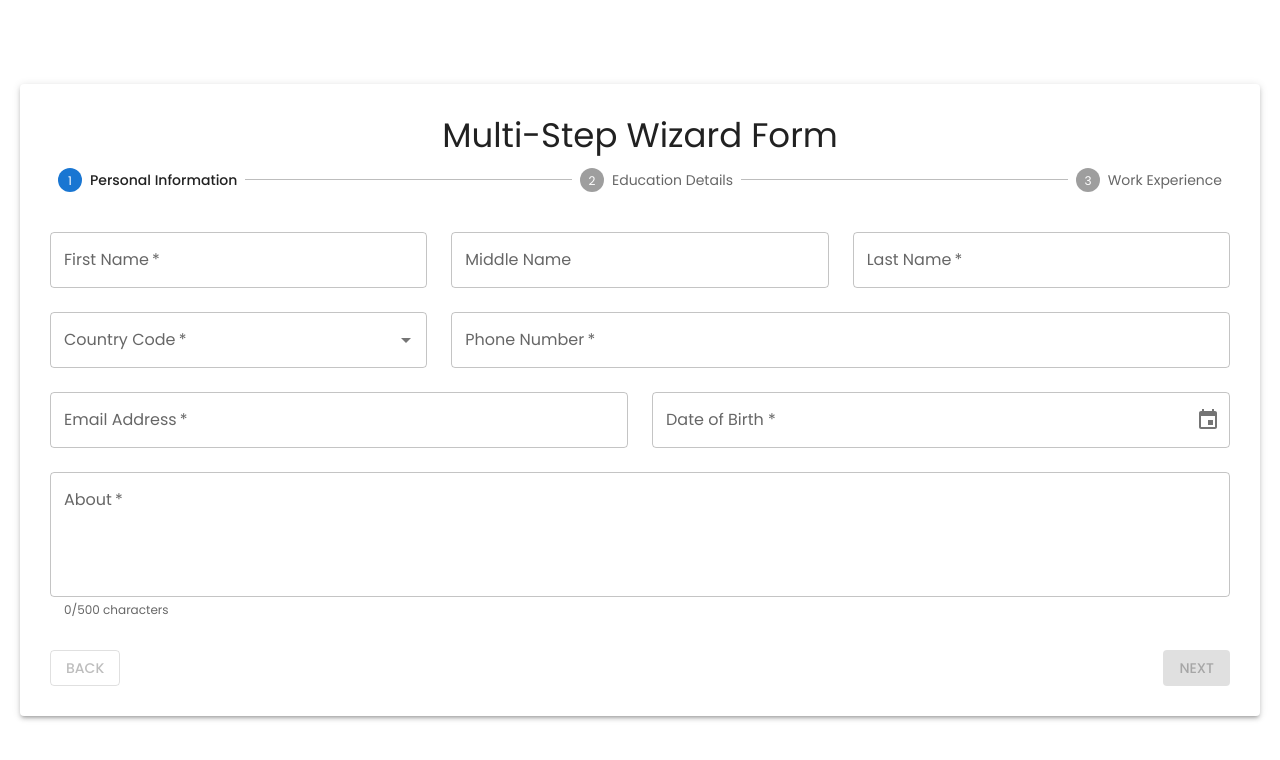
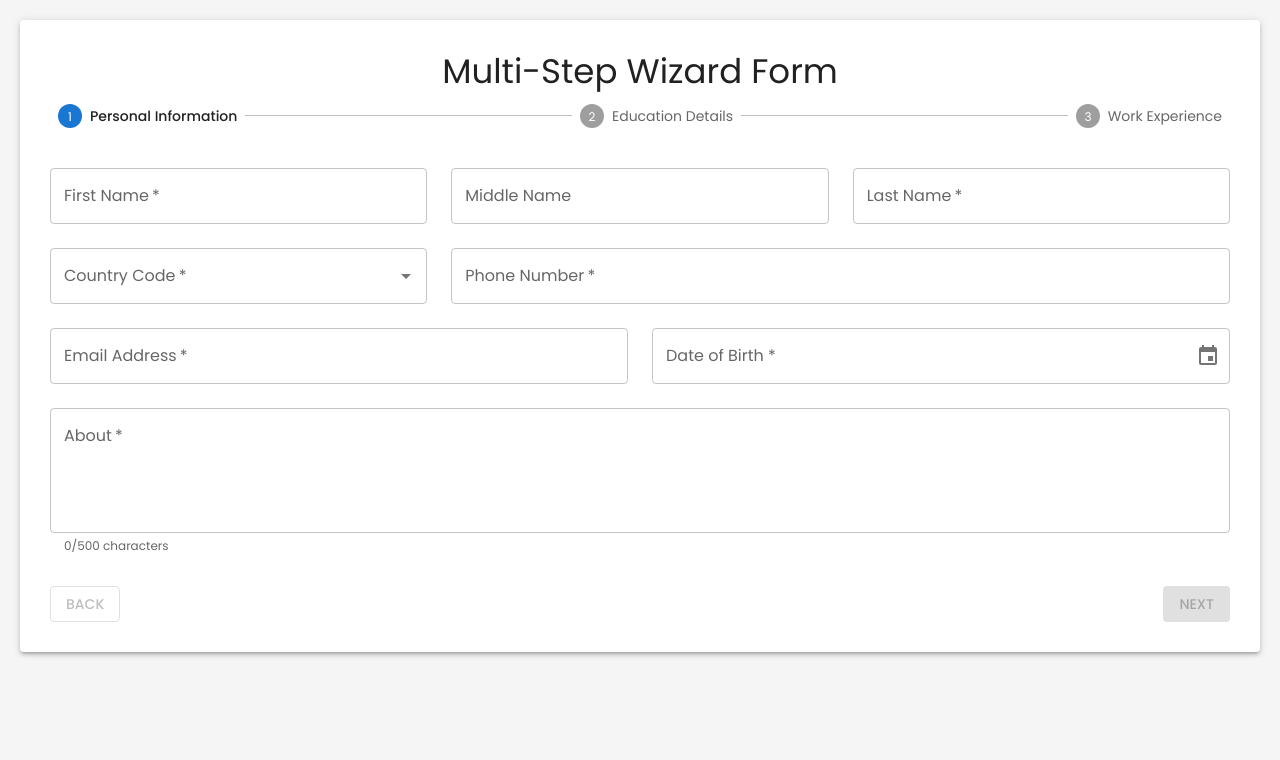
Before and after one commit to Aryanlanghanoja/Multi_Step_Wizard_React, a React (Vite) app: page / in a window 1280 px wide. Shown: the top 760 px of the page. Built offline with nearby package versions, Linux system fonts and the light colour scheme.

Commit message:
Fixed the Styling Issue

```diff
--- a/src/components/Wizard/Wizard.module.css
+++ b/src/components/Wizard/Wizard.module.css
@@ -1,7 +1,7 @@
 .wizard {
-    /* height: 100vh; */
+    height: 100vh;
     width: 100vw;
-    /* background-color: #f5f5f5; */
+    background-color: #f5f5f5;
     padding: 20px;
     box-sizing: border-box;
     overflow-y: auto;
```
